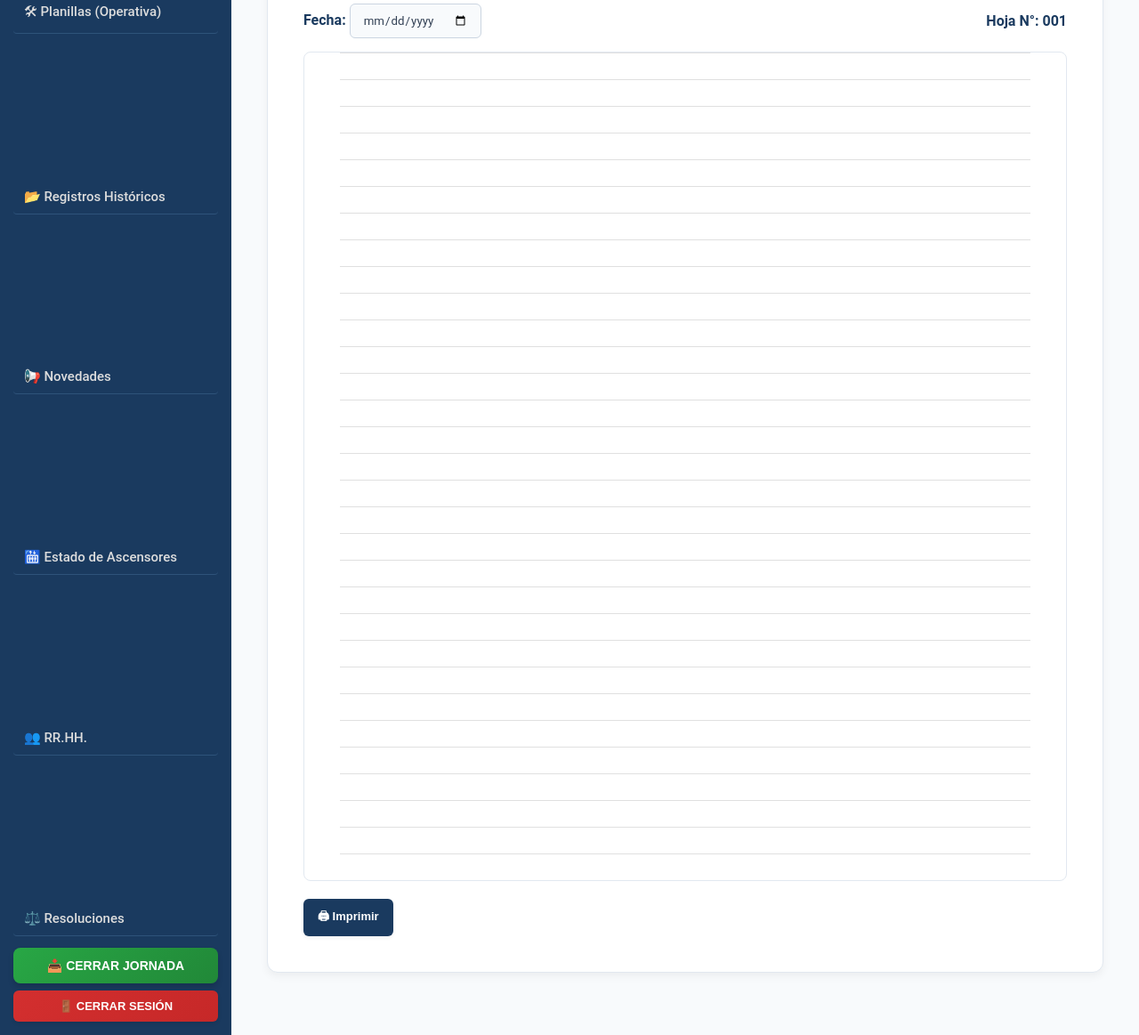
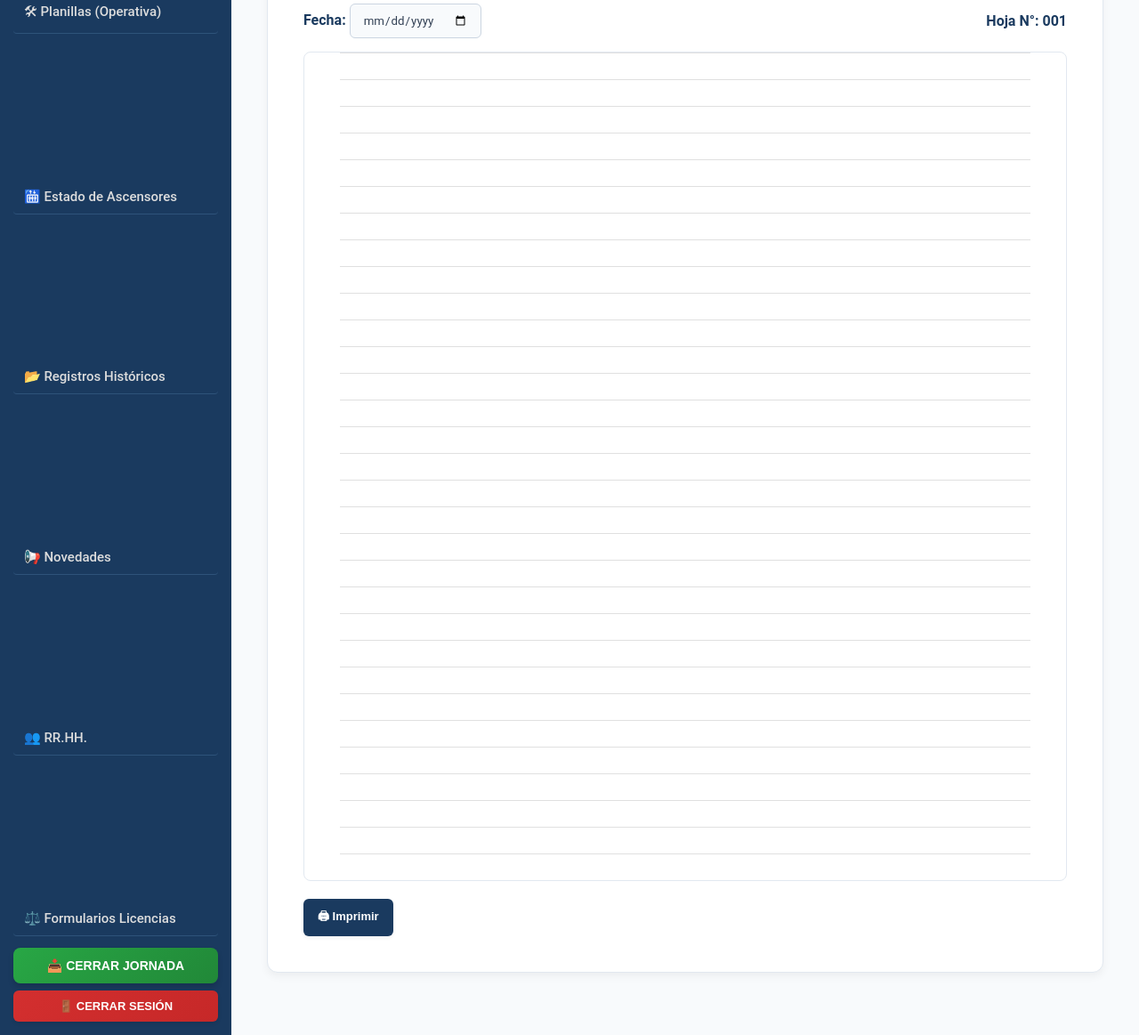
Before and after one commit to juarezdiegonicolas-proyectos/Sistema-de-Gestion-DSG, a Flask app: page /escritorio_camilleros in a window 1280 px wide. Shown: the part 344-1507 px from the top of the page at 89% size. Run offline with Flask 3, Linux system fonts and the light colour scheme; some libraries are stand-ins or nearby versions.

Commit message:
Update escritorio_camilleros.html

```diff
--- a/templates/escritorio_camilleros.html
+++ b/templates/escritorio_camilleros.html
@@ -193,11 +193,11 @@
         <div class="menu-links">
             <div class="menu-item" onclick="mostrar('reportes', 'Reportes')"><span>📊 Reportes</span></div>
             <div class="menu-item" onclick="mostrar('planillas', 'Planillas (Operativa)')"><span>🛠 Planillas (Operativa)</span></div>
+            <div class="menu-item" onclick="mostrar('ascensores', 'Estado de Ascensores')"><span>🛗 Estado de Ascensores</span></div>
             <div class="menu-item" onclick="mostrar('historicos', 'Registros Históricos')"><span>📂 Registros Históricos</span></div>
             <div class="menu-item" onclick="mostrar('novedades', 'Novedades')"><span>📢 Novedades</span><span id="badge-novedades" class="badge-novedades">0</span></div>
-            <div class="menu-item" onclick="mostrar('ascensores', 'Estado de Ascensores')"><span>🛗 Estado de Ascensores</span></div>
             <div class="menu-item" onclick="mostrar('rrhh', '👥 RR.HH.')"><span>👥 RR.HH.</span></div>
-            <div class="menu-item" onclick="mostrar('resoluciones', 'Resoluciones')"><span>⚖️ Resoluciones</span></div>
+            <div class="menu-item" onclick="mostrar('resoluciones', 'Formularios Licencias')"><span>⚖️ Formularios Licencias</span></div>
         </div>
 
         <div class="sidebar-footer">
@@ -248,7 +248,23 @@
             <div class="area-acciones"><button class="btn-gestion btn-imprimir" onclick="window.print()">🖨 Imprimir</button></div>
         </div>
 
-        <!-- SOLAPA 3: HISTÓRICOS -->
+        <!-- SOLAPA 3: ASCENSORES -->
+        <div id="ascensores" class="seccion">
+            <div class="header-logos">
+                <img src="static/logo_hospi.png" alt="Logo Hospital">
+                <h1 style="margin: 0; text-align: center; flex: 1; color: #1a3a5f;">Estado Actual de Ascensores</h1>
+                <img src="static/logo_dsg.png" alt="Logo DSG" style="height: 135px;">
+            </div>
+            <div id="info-supervisor" style="margin-bottom: 20px; color: #1a3a5f; font-weight: bold; border: 1px solid #ddd; padding: 10px; border-radius: 6px; background: #f9f9f9;">
+                Supervisor: <span id="display-nombre-asc">---</span> | Turno: <span id="display-turno-asc">---</span> | Depto: <span id="display-depto-asc">---</span>
+            </div>
+            <div id="contenedor-ascensores" style="border: 1px solid #ccc; padding: 20px; border-radius: 8px; background: #fafafa;">
+                <p>Cargando estado actual de ascensores...</p>
+            </div>
+            <div class="area-acciones"><button class="btn-gestion btn-imprimir" onclick="window.print()">🖨 Imprimir</button></div>
+        </div>
+
+        <!-- SOLAPA 4: HISTÓRICOS -->
         <div id="historicos" class="seccion">
             <div class="header-logos">
                 <img src="static/logo_hospi.png" alt="Logo Hospital">
@@ -278,7 +294,7 @@
             <div class="area-acciones"><button class="btn-gestion btn-imprimir" onclick="window.print()">🖨 Imprimir Resultados</button></div>
         </div>
 
-        <!-- SOLAPA 4: NOVEDADES -->
+        <!-- SOLAPA 5: NOVEDADES -->
         <div id="novedades" class="seccion">
             <div class="header-logos">
                 <img src="static/logo_hospi.png" alt="Logo Hospital">
@@ -289,22 +305,6 @@
                 <p>Cargando novedades desde la base de datos...</p>
             </div>
             <div class="area-acciones" style="margin-top: 20px;"><button class="btn-gestion btn-imprimir" onclick="window.print()">🖨 Imprimir</button></div>
-        </div>
-
-        <!-- SOLAPA 5: ASCENSORES -->
-        <div id="ascensores" class="seccion">
-            <div class="header-logos">
-                <img src="static/logo_hospi.png" alt="Logo Hospital">
-                <h1 style="margin: 0; text-align: center; flex: 1; color: #1a3a5f;">Estado Actual de Ascensores</h1>
-                <img src="static/logo_dsg.png" alt="Logo DSG" style="height: 135px;">
-            </div>
-            <div id="info-supervisor" style="margin-bottom: 20px; color: #1a3a5f; font-weight: bold; border: 1px solid #ddd; padding: 10px; border-radius: 6px; background: #f9f9f9;">
-                Supervisor: <span id="display-nombre-asc">---</span> | Turno: <span id="display-turno-asc">---</span> | Depto: <span id="display-depto-asc">---</span>
-            </div>
-            <div id="contenedor-ascensores" style="border: 1px solid #ccc; padding: 20px; border-radius: 8px; background: #fafafa;">
-                <p>Cargando estado actual de ascensores...</p>
-            </div>
-            <div class="area-acciones"><button class="btn-gestion btn-imprimir" onclick="window.print()">🖨 Imprimir</button></div>
         </div>
 
         <!-- SOLAPA 6: RR.HH. -->
@@ -333,11 +333,11 @@
             </div>
         </div>
 
-        <!-- SOLAPA 7: RESOLUCIONES -->
+        <!-- SOLAPA 7: RESOLUCIONES (FORMULARIOS LICENCIAS) -->
         <div id="resoluciones" class="seccion">
             <div class="header-logos">
                 <img src="static/logo_hospi.png" alt="Logo Hospital">
-                <h1 style="margin: 0; text-align: center; flex: 1; color: #1a3a5f;">Resoluciones</h1>
+                <h1 style="margin: 0; text-align: center; flex: 1; color: #1a3a5f;">Formularios Licencias</h1>
                 <img src="static/logo_dsg.png" alt="Logo DSG" style="height: 135px;">
             </div>
         </div>
```
